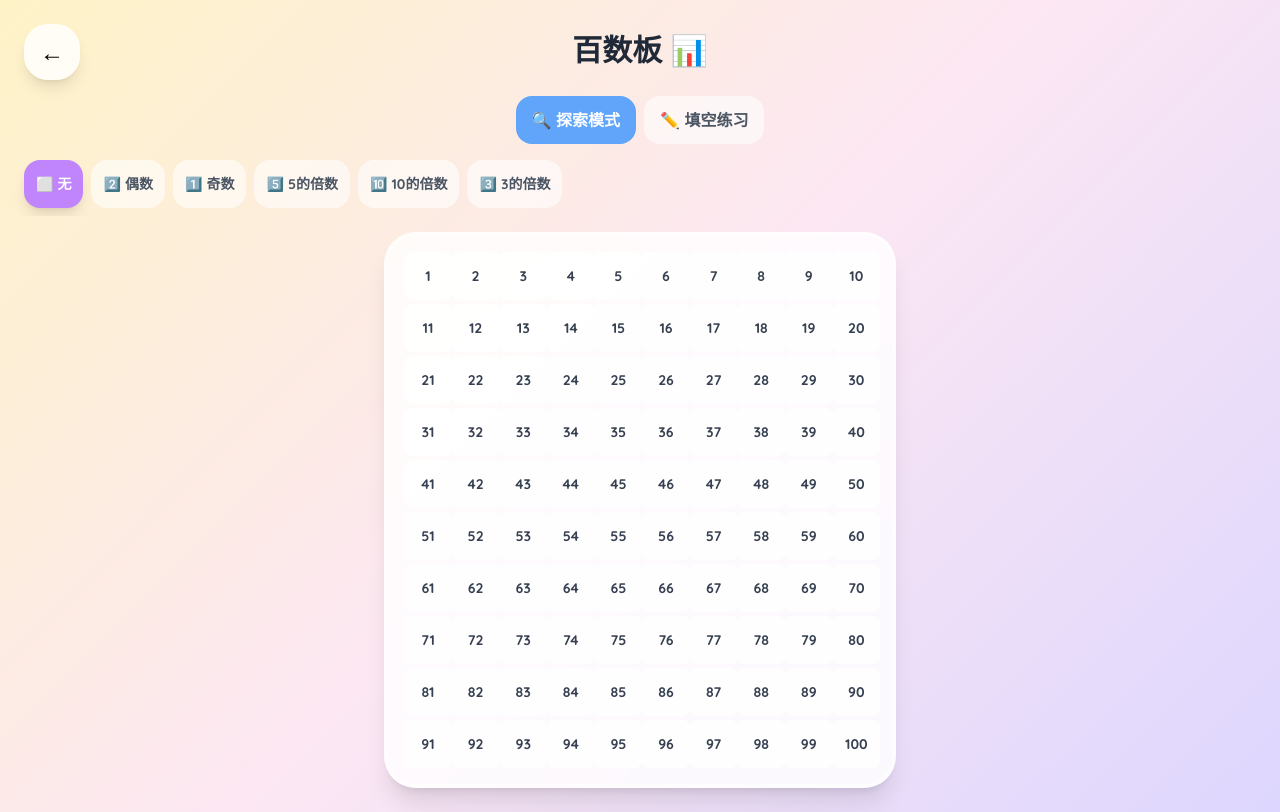
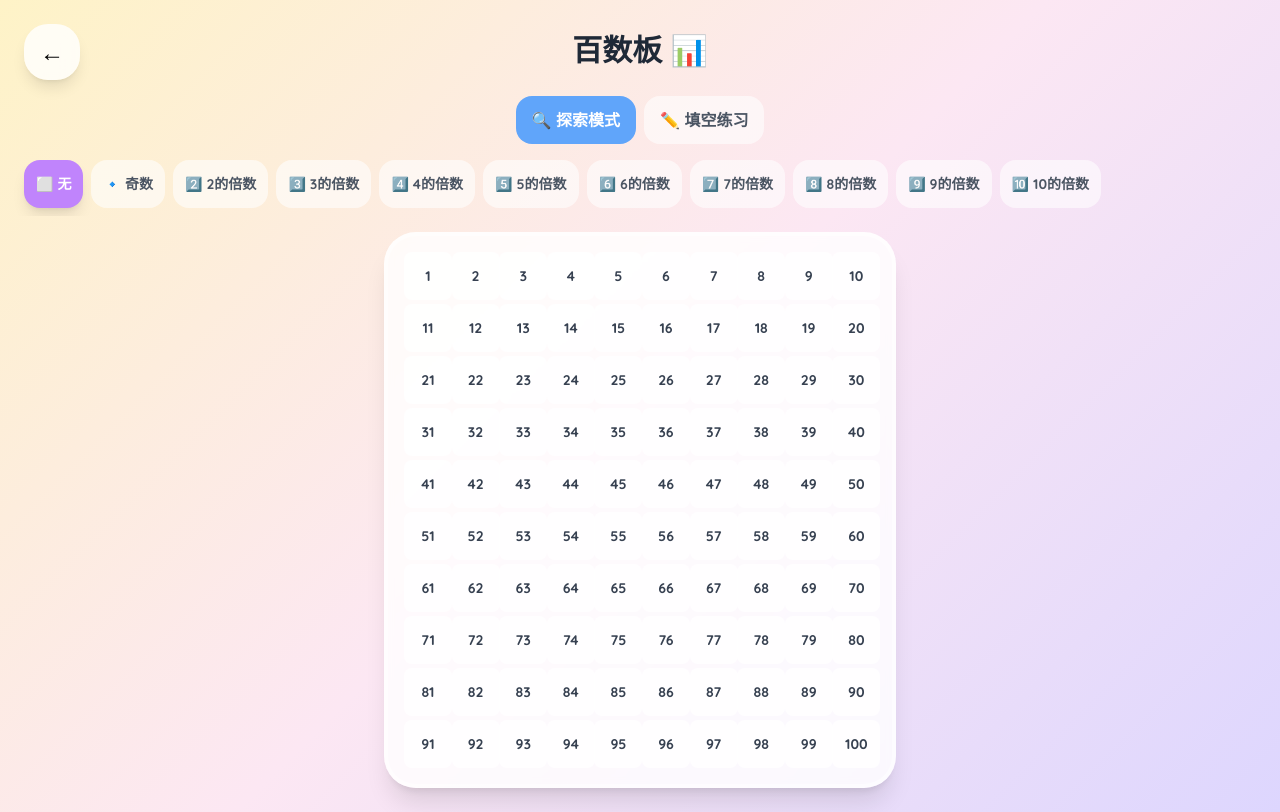
Before and after one commit to AlanCheen/AIForRay, a Next.js app: page /math/hundred-chart in a window 1280 px wide. Built offline with nearby package versions, Linux system fonts and the light colour scheme.

Commit message:
feat: add multiples of 2-10 patterns in hundred chart

```diff
--- a/src/app/math/hundred-chart/page.tsx
+++ b/src/app/math/hundred-chart/page.tsx
@@ -5,17 +5,22 @@ import { motion, AnimatePresence } from 'framer-motion'
 import { BackButton } from '@/components/ui/BackButton'
 import { SuccessFeedback } from '@/components/ui/SuccessFeedback'
 
-type PatternType = 'none' | 'even' | 'odd' | 'mult5' | 'mult10' | 'mult3'
+type PatternType = 'none' | 'odd' | 'mult2' | 'mult3' | 'mult4' | 'mult5' | 'mult6' | 'mult7' | 'mult8' | 'mult9' | 'mult10'
 type Mode = 'explore' | 'quiz'
 type Difficulty = 'easy' | 'medium' | 'hard'
 
 const patterns: { id: PatternType; label: string; emoji: string; check: (n: number) => boolean }[] = [
   { id: 'none', label: '无', emoji: '⬜', check: () => false },
-  { id: 'even', label: '偶数', emoji: '2️⃣', check: (n) => n % 2 === 0 },
-  { id: 'odd', label: '奇数', emoji: '1️⃣', check: (n) => n % 2 !== 0 },
+  { id: 'odd', label: '奇数', emoji: '🔹', check: (n) => n % 2 !== 0 },
+  { id: 'mult2', label: '2的倍数', emoji: '2️⃣', check: (n) => n % 2 === 0 },
+  { id: 'mult3', label: '3的倍数', emoji: '3️⃣', check: (n) => n % 3 === 0 },
+  { id: 'mult4', label: '4的倍数', emoji: '4️⃣', check: (n) => n % 4 === 0 },
   { id: 'mult5', label: '5的倍数', emoji: '5️⃣', check: (n) => n % 5 === 0 },
+  { id: 'mult6', label: '6的倍数', emoji: '6️⃣', check: (n) => n % 6 === 0 },
+  { id: 'mult7', label: '7的倍数', emoji: '7️⃣', check: (n) => n % 7 === 0 },
+  { id: 'mult8', label: '8的倍数', emoji: '8️⃣', check: (n) => n % 8 === 0 },
+  { id: 'mult9', label: '9的倍数', emoji: '9️⃣', check: (n) => n % 9 === 0 },
   { id: 'mult10', label: '10的倍数', emoji: '🔟', check: (n) => n % 10 === 0 },
-  { id: 'mult3', label: '3的倍数', emoji: '3️⃣', check: (n) => n % 3 === 0 },
 ]
 
 const difficultyConfig: Record<Difficulty, { label: string; hiddenCount: number }> = {
```
